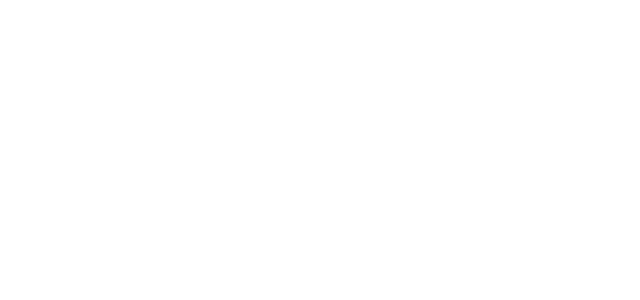
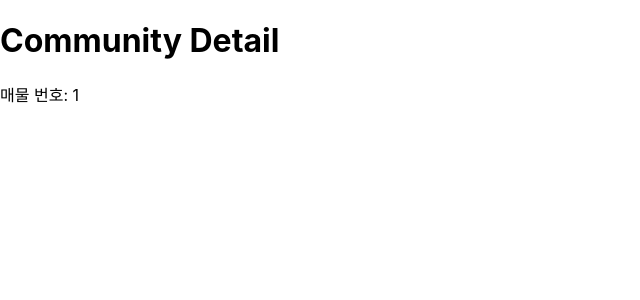
Before and after one commit to Bangbumler/front_end, a React (Create React App) app: page /community-detail/1 in a window 1280 px wide. Before the commit this address had no page. Shown: the top 300 px of the page, without its empty margins (0-640 px from the left). Built offline with nearby package versions, Linux system fonts and the light colour scheme.

Commit message:
community update

```diff
--- a/src/App.js
+++ b/src/App.js
@@ -4,6 +4,8 @@ import Main from './Main/Main';
 // import FindHousePage from './pages/map/FindHousePage';
 import MapLayout from './pages/map/MapLayout';
 import CommunityMain from './pages/community/CommunityMain';
+import CommunityDetail from "./pages/community/Communitydetail";
+
 const App = () => {
   return (
     <Router>
@@ -11,6 +13,8 @@ const App = () => {
         <Route path="/" element={<Main />} />
         <Route path="/map" element={<MapLayout />}/>
         <Route path="/community" element={<CommunityMain />} />
+        <Route path="/community-detail/:saleNumber" element={<CommunityDetail />} />
+
       </Routes>
     </Router>
   );
--- a/src/pages/community/CommunityMain.jsx
+++ b/src/pages/community/CommunityMain.jsx
@@ -1,4 +1,5 @@
 import React, { useState, useEffect } from "react";
+import { useNavigate } from "react-router-dom";
 import "./CommunityMain.css";
 
 const CommunityMain = () => {
@@ -63,6 +64,13 @@ const CommunityMain = () => {
     setCurrentPage(pageNumber);
   };
 
+  const navigate = useNavigate();
+
+  // 카드 클릭 핸들러
+  const handleCardClick = (saleNumber) => {
+    navigate(`/community-detail/${saleNumber}`);
+  };
+
   return (
     <div className="community-main">
       {/* 검색 창 */}
@@ -87,11 +95,14 @@ const CommunityMain = () => {
         {currentCards.length > 0 ? (
           <div className="card-list">
             {currentCards.map((card, index) => (
-              <div className="card" key={index}>
-              {console.log(card.photo)}  {/* card.photo 값 확인 */}
+              <div
+              className="card"
+              key={index}
+              onClick={() => handleCardClick(card.saleNumber)}
+              >
+
               <img
-                  src={`/assets/${card.photo}`}  // 변경된 경로
-                  alt={card.saleNumber}
+                  src={`/assets/${card.photo}`}
               />
               <h3>{card.price}</h3>
               <p>{card.type}</p>
--- /dev/null
+++ b/src/pages/community/Communitydetail.jsx
@@ -0,0 +1,15 @@
+import React from "react";
+import { useParams } from "react-router-dom";
+
+const CommunityDetail = () => {
+  const { saleNumber } = useParams(); // URL 파라미터로부터 saleNumber 가져오기
+
+  return (
+    <div>
+      <h1>Community Detail</h1>
+      <p>매물 번호: {saleNumber}</p>
+    </div>
+  );
+};
+
+export default CommunityDetail;
```
Also changed, not shown: public/assets/images/rooms/placeholder.png (renamed from public/assets/images/rooms/50-1.jpg).
